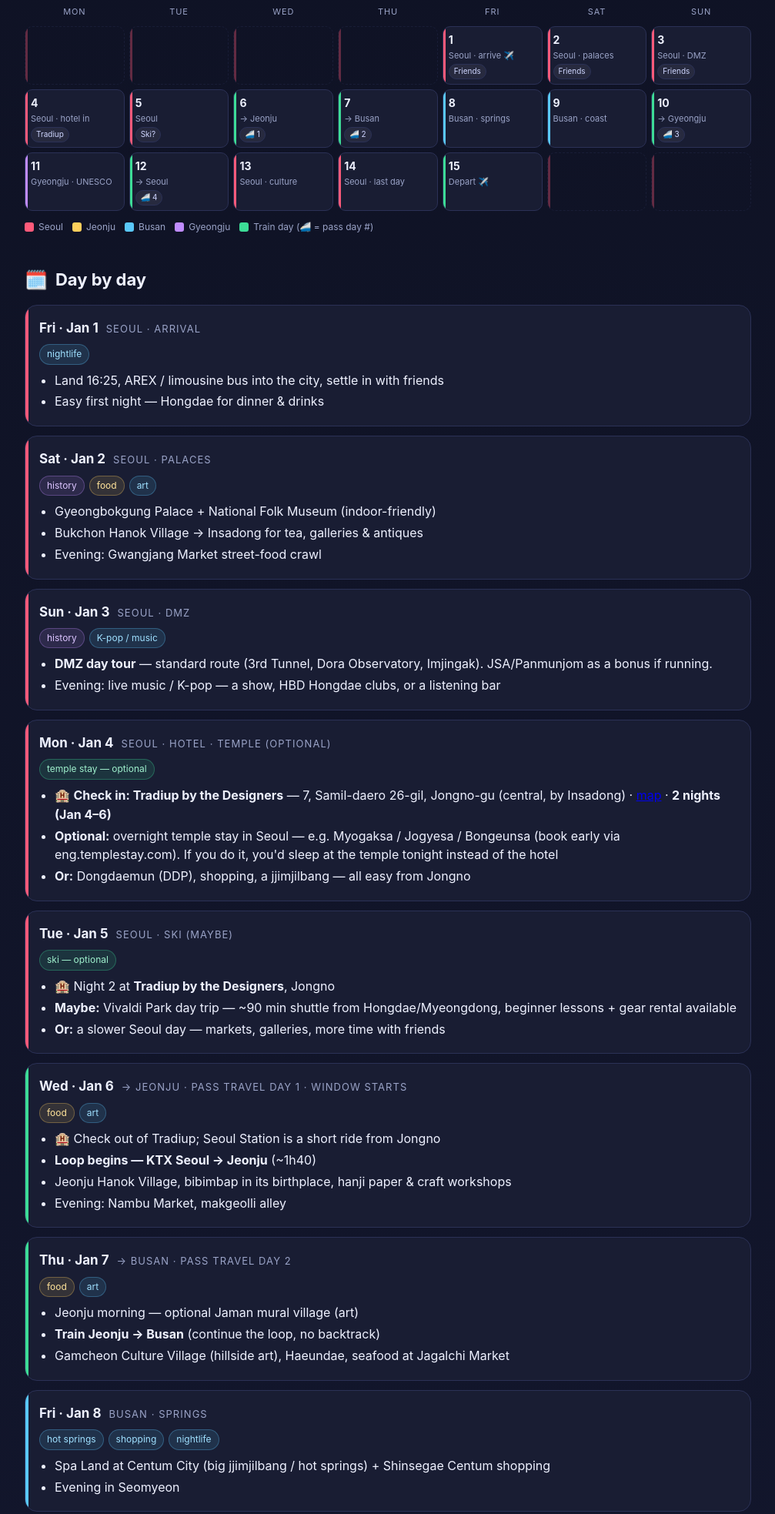
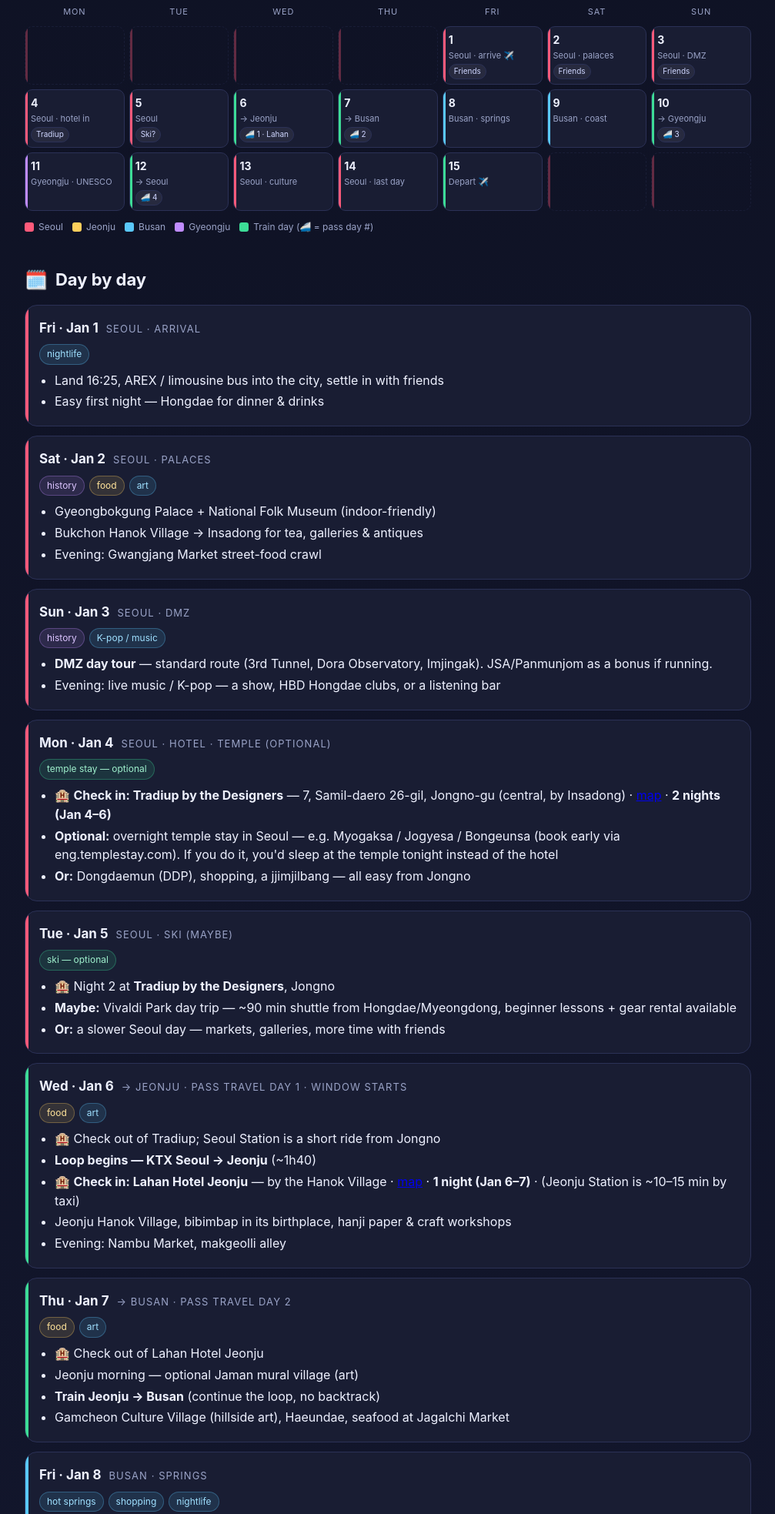
Before and after one commit to joelsmithucl/seoul-trip-2027, a plain HTML site: page seoul-trip-planner.html in a window 1280 px wide. Shown: the part 2832-4799 px from the top of the page at 77% size, without its empty margins (136-1143 px from the left). Drawn offline with Linux system fonts and the light colour scheme.

Commit message:
Add Jeonju hotel: Lahan Hotel Jeonju (Jan 6-7) with Naver Map link

```diff
--- a/seoul-trip-planner.html
+++ b/seoul-trip-planner.html
@@ -211,7 +211,7 @@
     <!-- Week 2 -->
     <a class="cell c-seoul" href="#day-4"><span class="dnum">4</span><span class="dcity">Seoul · hotel in</span><span class="dtag">Tradiup</span></a>
     <a class="cell c-seoul" href="#day-5"><span class="dnum">5</span><span class="dcity">Seoul</span><span class="dtag">Ski?</span></a>
-    <a class="cell c-move" href="#day-6"><span class="dnum">6</span><span class="dcity">→ Jeonju</span><span class="dtag">🚄 1</span></a>
+    <a class="cell c-move" href="#day-6"><span class="dnum">6</span><span class="dcity">→ Jeonju</span><span class="dtag">🚄 1 · Lahan</span></a>
     <a class="cell c-move" href="#day-7"><span class="dnum">7</span><span class="dcity">→ Busan</span><span class="dtag">🚄 2</span></a>
     <a class="cell c-busan" href="#day-8"><span class="dnum">8</span><span class="dcity">Busan · springs</span></a>
     <a class="cell c-busan" href="#day-9"><span class="dnum">9</span><span class="dcity">Busan · coast</span></a>
@@ -290,6 +290,7 @@
     <ul>
       <li>🏨 Check out of Tradiup; Seoul Station is a short ride from Jongno</li>
       <li><b>Loop begins — KTX Seoul → Jeonju</b> (~1h40)</li>
+      <li>🏨 <b>Check in: Lahan Hotel Jeonju</b> — by the Hanok Village · <a href="https://map.naver.com/p/search/라한호텔 전주" target="_blank" rel="noopener">map</a> · <b>1 night (Jan 6–7)</b> · (Jeonju Station is ~10–15 min by taxi)</li>
       <li>Jeonju Hanok Village, bibimbap in its birthplace, hanji paper &amp; craft workshops</li>
       <li>Evening: Nambu Market, makgeolli alley</li>
     </ul>
@@ -299,6 +300,7 @@
     <div class="day-head"><span class="date">Thu · Jan 7</span><span class="where">→ Busan · Pass travel day 2</span></div>
     <div class="tags"><span class="tag food">food</span><span class="tag">art</span></div>
     <ul>
+      <li>🏨 Check out of Lahan Hotel Jeonju</li>
       <li>Jeonju morning — optional Jaman mural village (art)</li>
       <li><b>Train Jeonju → Busan</b> (continue the loop, no backtrack)</li>
       <li>Gamcheon Culture Village (hillside art), Haeundae, seafood at Jagalchi Market</li>
@@ -418,7 +420,7 @@
     <li>Check JSA/Panmunjom availability for Jan 3</li>
     <li>Decide + maybe book Vivaldi ski day</li>
     <li>Optional: book Seoul temple stay (eng.templestay.com)</li>
-    <li>Seoul 1st hotel ✔ Tradiup (Jan 4–6); book final Seoul, Jeonju, Busan, Gyeongju</li>
+    <li>Hotels ✔ Tradiup (Seoul 4–6), Lahan (Jeonju 6–7); book final Seoul, Busan, Gyeongju</li>
     <li>Download Naver Map + Kakao Map apps</li>
     <li>Get T-money transit card</li>
     <li>Buy Korea eSIM (Airalo 10GB or Ubigi unltd) ×2</li>
```
